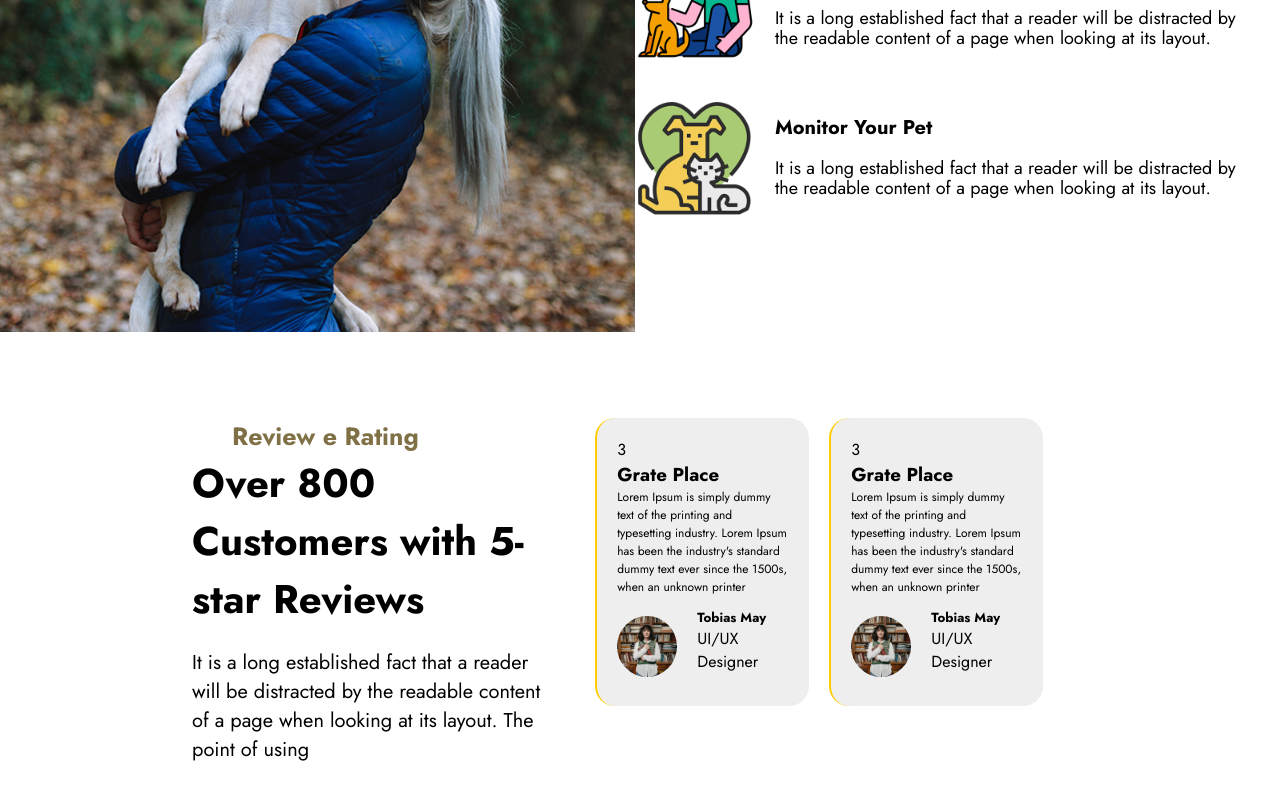
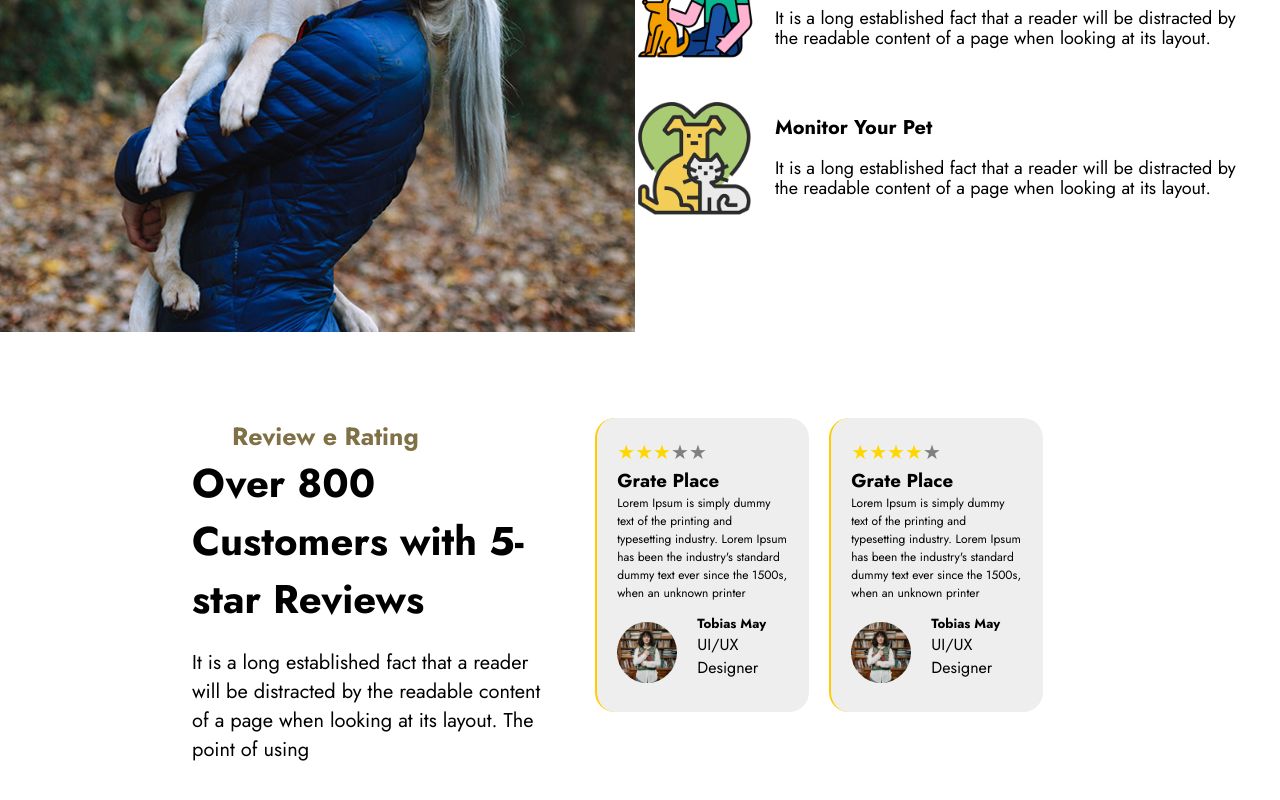
Before and after one commit to FraCuboni/proj-html-vuejs, a Vue app: page / in a window 1280 px wide. Shown: the part 2243-3043 px from the top of the page. Built offline with nearby package versions, Linux system fonts and the light colour scheme.

Commit message:
feat: add stars for the rating in the "CardSlider" component

```diff
--- a/src/components/CardSlider.vue
+++ b/src/components/CardSlider.vue
@@ -21,7 +21,13 @@
     <swiper :slides-per-view="2" space-between="20" loop="true">
       <swiper-slide v-for="(card, i) in cardRating" :key="i">
         <div class="card">
-            <span>{{ card.vote }}</span>
+            <span
+            v-for="star in 5"
+            :key="star"
+            class="star"
+            :class="{ selected: star <= card.vote }"
+            >&#9733;</span
+            >
             <h3>{{ card.title }}</h3>
             <p>{{card.text}}</p>
             <div class="cont-img-text">
@@ -54,6 +60,15 @@
         padding: 20px;
         border-left: 2px solid $yellow;
 
+        .star {
+            font-size: 20px;
+            color: gray;
+        }
+
+        .star.selected {
+            color: gold;
+        }
+
         p{
             font-size: 12px;
             margin-top: 0;
--- a/src/components/pages/AppHome.vue
+++ b/src/components/pages/AppHome.vue
@@ -66,7 +66,7 @@ export default{
           job: "UI/UX Designer"
         },
         {
-          vote: 3,
+          vote: 4,
           title: "Grate Place",
           text: "Lorem Ipsum is simply dummy text of the printing and typesetting industry. Lorem Ipsum has been the industry's standard dummy text ever since the 1500s, when an unknown printer ",
           img: "../../public/img/t1.png",
@@ -74,7 +74,7 @@ export default{
           job: "UI/UX Designer"
         },
         {
-          vote: 3,
+          vote: 1,
           title: "Grate Place",
           text: "Lorem Ipsum is simply dummy text of the printing and typesetting industry. Lorem Ipsum has been the industry's standard dummy text ever since the 1500s, when an unknown printer ",
           img: "../../public/img/t1.png",
@@ -82,7 +82,7 @@ export default{
           job: "UI/UX Designer"
         },
         {
-          vote: 3,
+          vote: 2,
           title: "Grate Place",
           text: "Lorem Ipsum is simply dummy text of the printing and typesetting industry. Lorem Ipsum has been the industry's standard dummy text ever since the 1500s, when an unknown printer ",
           img: "../../public/img/t1.png",
@@ -90,7 +90,7 @@ export default{
           job: "UI/UX Designer"
         },
         {
-          vote: 3,
+          vote: 5,
           title: "Grate Place",
           text: "Lorem Ipsum is simply dummy text of the printing and typesetting industry. Lorem Ipsum has been the industry's standard dummy text ever since the 1500s, when an unknown printer ",
           img: "../../public/img/t1.png",
```
